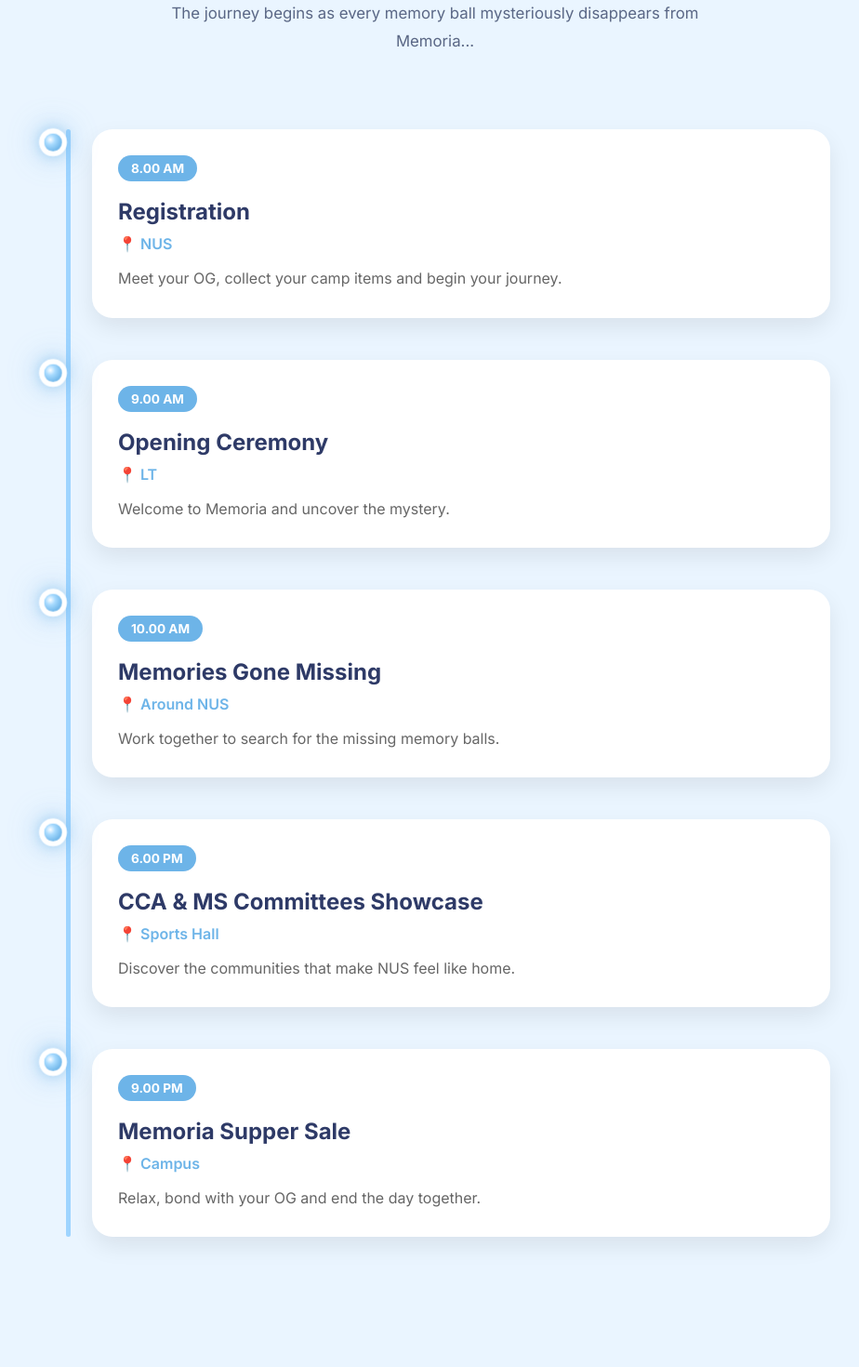
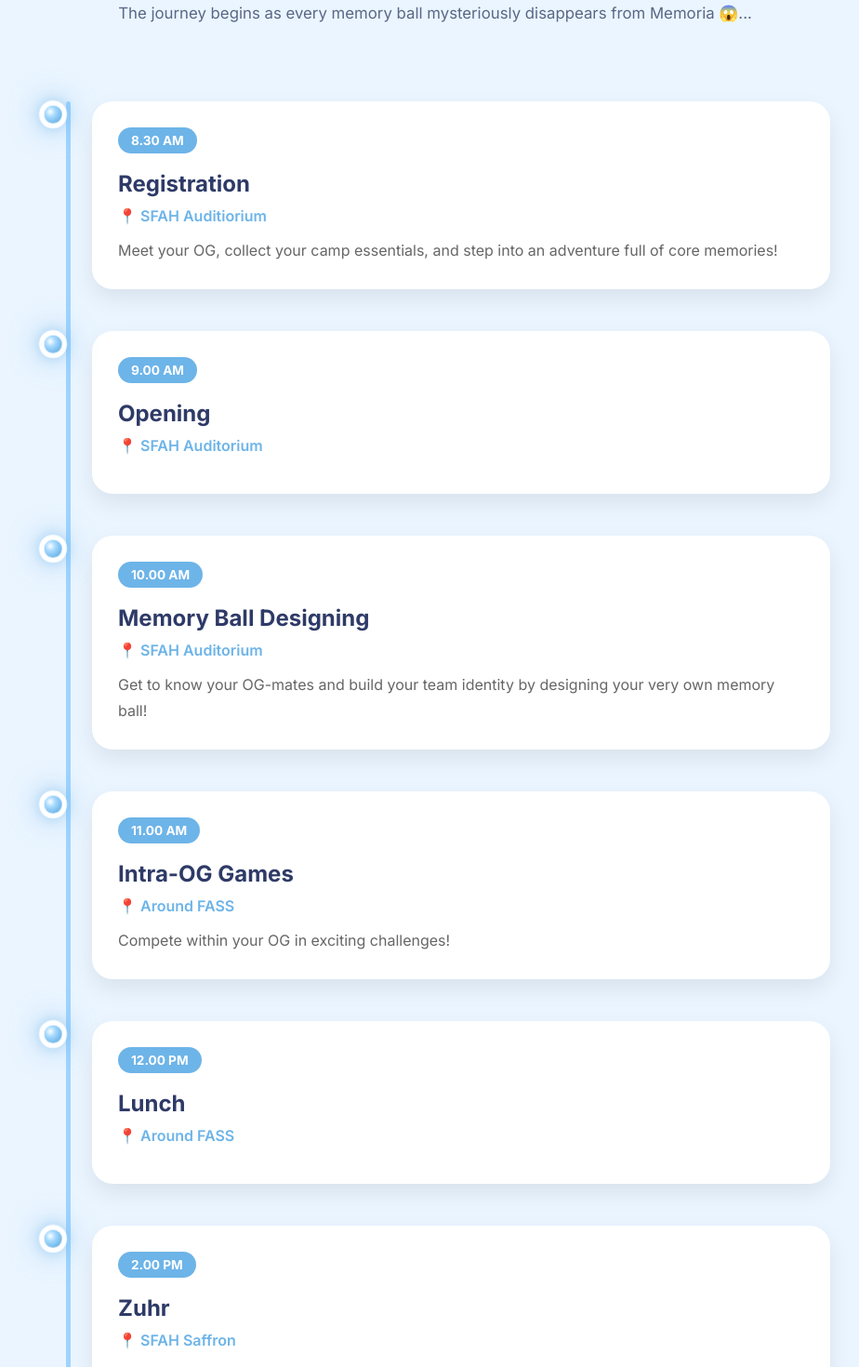
Before and after one commit to nfahfah/memoria, a Vue app: page /camp-guide in a window 1280 px wide. Shown: the part 1020-2490 px from the top of the page at 93% size, without its empty margins (172-1096 px from the left). Built offline with nearby package versions, Linux system fonts and the light colour scheme.

Commit message:
modify camp guide section home page

```diff
--- a/index.html
+++ b/index.html
@@ -2,7 +2,7 @@
 <html lang="en">
   <head>
     <meta charset="UTF-8" />
-    <link rel="icon" type="image/svg+xml" href="/favicon.png" />
+    <link rel="icon" type="image/svg+xml" href="/favicon.PNG" />
     <meta name="viewport" content="width=device-width, initial-scale=1.0" />
     <title>memoria</title>
   </head>
--- a/src/c-section/Day1Section.vue
+++ b/src/c-section/Day1Section.vue
@@ -16,7 +16,7 @@
 
       <p class="subtitle">
         The journey begins as every memory ball mysteriously disappears from
-        Memoria...
+        Memoria 😱...
       </p>
 
     </div>
@@ -63,24 +63,49 @@
 const activities = [
 
 {
-    time: "8.00 AM",
+    time: "8.30 AM",
     title: "Registration",
-    venue: "NUS",
-    description: "Meet your OG, collect your camp items and begin your journey."
+    venue: "SFAH Auditiorium",
+    description: "Meet your OG, collect your camp essentials, and step into an adventure full of core memories!"
 },
 
 {
     time: "9.00 AM",
-    title: "Opening Ceremony",
-    venue: "LT",
-    description: "Welcome to Memoria and uncover the mystery."
+    title: "Opening",
+    venue: "SFAH Auditorium",
 },
 
 {
     time: "10.00 AM",
-    title: "Memories Gone Missing",
-    venue: "Around NUS",
-    description: "Work together to search for the missing memory balls."
+    title: "Memory Ball Designing",
+    venue: "SFAH Auditorium",
+    description: "Get to know your OG-mates and build your team identity by designing your very own memory ball!"
+},
+
+{
+    time: "11.00 AM",
+    title: "Intra-OG Games",
+    venue: "Around FASS",
+    description: "Compete within your OG in exciting challenges!"
+},
+
+{
+    time: "12.00 PM",
+    title: "Lunch",
+    venue: "Around FASS",
+},
+
+{
+    time: "2.00 PM",
+    title: "Zuhr",
+    venue: "SFAH Saffron",
+},
+
+{
+    time: "2.30 PM",
+    title: "CCA Performances",
+    venue: "SFAH Auditorium",
+    description: "performances by Silat, followed by Ilsa Tari and last but not least Dikir Barat!"
 },
 
 {
@@ -146,8 +171,6 @@ const activities = [
 }
 
 .subtitle{
-
-    max-width:650px;
 
     margin:auto;
 
```
